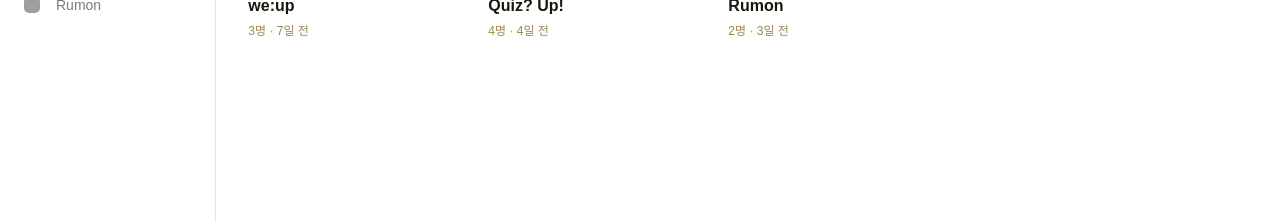
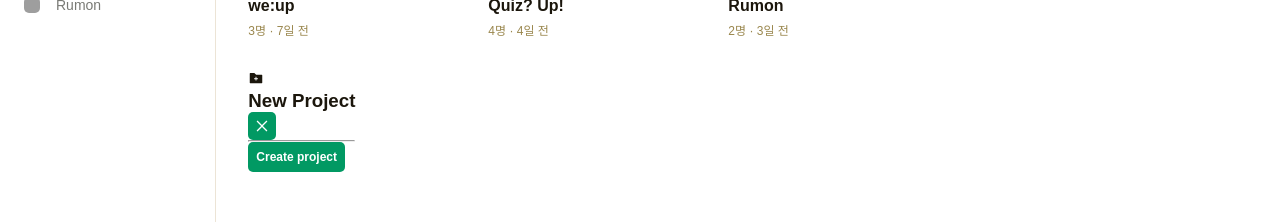
Before and after one commit to 2025IR/WeUp_FE, a React (Vite) app: page /projects in a window 1280 px wide. Both pictures are taken after a click on the button "Add". Shown: the part 328-550 px from the top of the page. Built offline with nearby package versions, Linux system fonts and the light colour scheme; grey boxes are pictures that could not be loaded; a web font is replaced by a local one.

Commit message:
feat: 모달 상태 저장 및 모달 컴포넌트 연결

```diff
--- a/src/pages/Projects/index.tsx
+++ b/src/pages/Projects/index.tsx
@@ -2,6 +2,9 @@ import ProjectCard from "@/components/projects/ProjectCard";
 import { Container, Header, Main } from "./style";
 import Button from "@/components/common/Button";
 import { useNavigate } from "react-router-dom";
+import { useState } from "react";
+import Modal from "@/components/common/Modal";
+import { AiFillFolderAdd } from "react-icons/ai";
 
 const mockProjects = [
   {
@@ -29,12 +32,19 @@ const mockProjects = [
 
 const Projects = () => {
   const navigate = useNavigate();
+  const [isModalOpen, setIsModalOpen] = useState(false);
+
+  const handleClose = () => setIsModalOpen(false);
+  const handleOpen = () => setIsModalOpen(true);
+  const handleModalClick = () => {};
 
   return (
     <Container>
       <Header>
         <h1>Project</h1>
-        <Button variant="secondary">Add</Button>
+        <Button variant="secondary" onClick={handleOpen}>
+          Add
+        </Button>
       </Header>
       <Main>
         {mockProjects.map((project) => (
@@ -45,6 +55,19 @@ const Projects = () => {
           />
         ))}
       </Main>
+
+      {isModalOpen && (
+        <Modal
+          type="form"
+          onClick={handleModalClick}
+          onClose={handleClose}
+          buttonText="Create project"
+          icon={<AiFillFolderAdd />}
+          title="New Project"
+        >
+          <div></div>
+        </Modal>
+      )}
     </Container>
   );
 };
```
